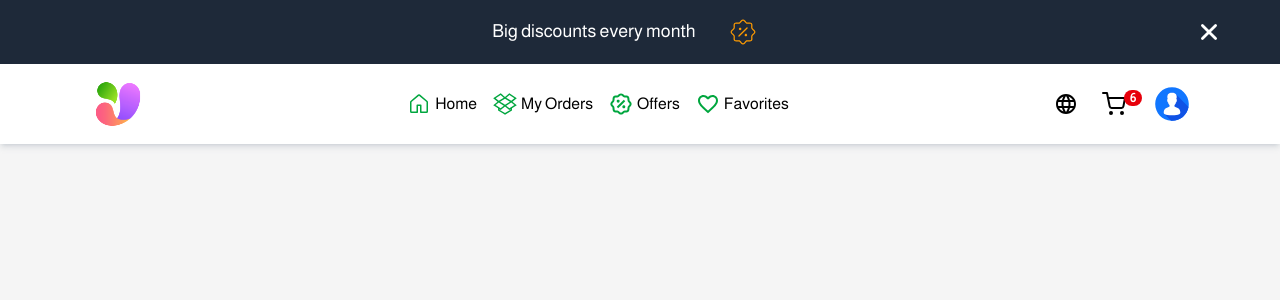
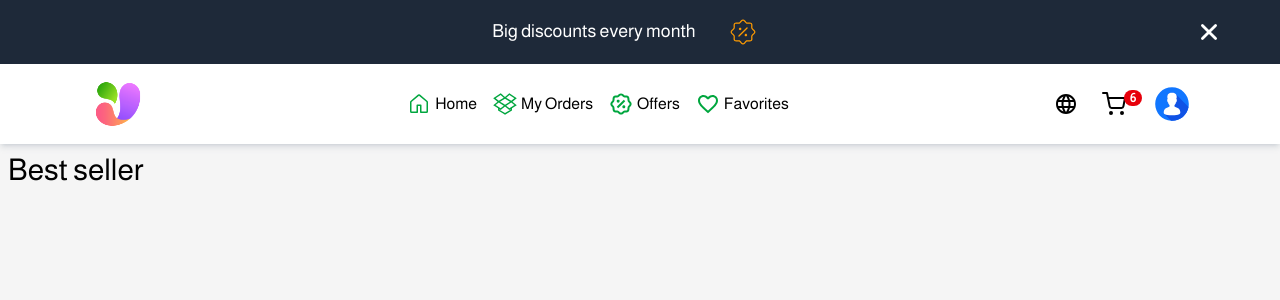
Before and after one commit to ali98nadhum/ecommerce-front, a React (Vite) app: page /best-seller in a window 1280 px wide. Shown: the top 300 px of the page. Built offline with nearby package versions, Linux system fonts and the light colour scheme.

Commit message:
Fix some errors

```diff
--- a/src/App.jsx
+++ b/src/App.jsx
@@ -4,15 +4,18 @@ import Navbar from "../src/utils/Navbar/Navbar";
 import HomePage from "../src/pages/Home/HomePage";
 import BottomNavigation from "../src/utils/BottomNavigation/BottomNavigation";
 import LoginPage from './pages/LoginPage/LoginPage';
+import BestSellerPage from "../src/pages/BestSellerPage/BestSellerPage";
+import Layout from "../src/components/Layout";
 
 function App() {
 
   return (
     <>
-      <Navbar />
+      {/* <Navbar /> */}
       <Routes>
-        <Route path="/" element={<HomePage />} />
+        <Route path="/" element={ <Layout> <HomePage /> </Layout> } />
         <Route path='/login' element={ <LoginPage/>}/>
+        <Route path='/best-seller' element={ <Layout> <BestSellerPage/>  </Layout>}/>
       </Routes>
       <BottomNavigation/>
     </>
--- /dev/null
+++ b/src/components/Layout.jsx
@@ -0,0 +1,21 @@
+// Layout.jsx
+import React, { useState } from "react";
+import Navbar from "../utils/Navbar/Navbar";
+import TopHeader from "../components/TopHeader/TopHeader";
+
+const Layout = ({ children }) => {
+    const [isBannerVisible , setIsBannerVisible] = useState(true);
+
+    const topPadding = isBannerVisible ? 'pt-[128px] sm:pt-[144px]' : 'pt-[64px] sm:pt-[80px]';
+  return (
+    <div>
+      <TopHeader />
+      <Navbar isBannerVisible={isBannerVisible} setIsBannerVisible={setIsBannerVisible} />
+      <main className={topPadding}>
+        {children}
+      </main>
+    </div>
+  );
+};
+
+export default Layout;
--- a/src/components/TopHeader/TopHeader.jsx
+++ b/src/components/TopHeader/TopHeader.jsx
@@ -1,29 +1,28 @@
-import React, { useState,useEffect } from "react";
+import React, { useEffect } from "react";
 import { CiDiscount1 } from "react-icons/ci";
 import { IoClose } from "react-icons/io5";
 import { useTranslation } from "react-i18next";
 
+const TopHeader = ({ isBannerVisible, setIsBannerVisible }) => {
+  // const [isBannerVisible , setIsBannerVisible] = useState(true);
+  const { t, i18n } = useTranslation();
+  useEffect(() => {
+    document.documentElement.dir = i18n.language === "ar" ? "rtl" : "ltr";
+  }, [i18n.language]);
 
-const TopHeader = () => {
-  const [isBannerVisible , setIsBannerVisible] = useState(true);
-  const { t, i18n } = useTranslation();
-    useEffect(() => {
-      document.documentElement.dir = i18n.language === "ar" ? "rtl" : "ltr";
-    }, [i18n.language]);
+  if (!isBannerVisible) return null;
   return (
     <>
-    {isBannerVisible && (
-        <div className="w-full h-16 flex items-center justify-between px-4 md:px-14 py-1 font-medium text-sm text-white text-center bg-gray-800">
+      <div className="w-full h-16 flex items-center justify-between px-4 md:px-14 py-1 font-medium text-sm text-white text-center bg-gray-800">
         <div></div>
         <div className="flex items-center justify-between gap-4 sm:gap-8">
-          <p className="sm:text-[18px]"> {t("Discount-des")} </p>
+          <p className="sm:text-[18px]">{t("Discount-des")}</p>
           <CiDiscount1 className="text-amber-500 text-3xl" />
         </div>
         <button onClick={() => setIsBannerVisible(false)}>
           <IoClose className="text-white text-3xl cursor-pointer" />
         </button>
       </div>
-    )}
     </>
   );
 };
--- /dev/null
+++ b/src/pages/BestSellerPage/BestSellerPage.jsx
@@ -0,0 +1,16 @@
+import React,{useEffect} from 'react'
+import { useTranslation } from "react-i18next";
+
+const BestSellerPage = () => {
+    const { t, i18n } = useTranslation();
+      useEffect(() => {
+        document.documentElement.dir = i18n.language === "ar" ? "rtl" : "ltr";
+      }, [i18n.language]);
+  return (
+    <div>
+      <h1 className='text-2xl sm:text-3xl p-2'>{ t("best-seller")} </h1>
+    </div>
+  )
+}
+
+export default BestSellerPage
--- a/src/pages/Home/HomePage.jsx
+++ b/src/pages/Home/HomePage.jsx
@@ -112,7 +112,7 @@ const HomePage = () => {
   }, [i18n.language]);
 
   return (
-    <div className="home pt-32 sm:pt-36 mb-28">
+    <div className="home mb-28">
       <Container>
         <h1 className="text-2xl sm:text-3xl p-2 mt-5">{t("home")}</h1>
         {/* ===== Serach box ===== */}
@@ -125,7 +125,7 @@ const HomePage = () => {
         <SectionTitleBar title={t("category-title")} link={"/category"} />
         <CardCarousel items={products} CardComponent={CategoriesCard} />
         {/* ===== Products besr siller ===== */}
-        <SectionTitleBar title={t("best-seller")} link={"/"} />
+        <SectionTitleBar title={t("best-seller")} link={"/best-seller"} />
         <ProductCarousel items={products} CardComponent={ProductCard} />
         {/* ===== Products besr siller ===== */}
         <SectionTitleBar title={t("Discounts")} link={"/"} />
--- a/src/utils/Navbar/Navbar.jsx
+++ b/src/utils/Navbar/Navbar.jsx
@@ -15,7 +15,7 @@ import TopHeader from "../../components/TopHeader/TopHeader";
 import "./navbar.css";
 
 
-const Navbar = () => {
+const Navbar = ({ isBannerVisible, setIsBannerVisible }) => {
   const location = useLocation();
   const { pathname } = location;
   const { t, i18n } = useTranslation();
@@ -36,7 +36,7 @@ const Navbar = () => {
 
   return (
     <div className="fixed top-0 left-0 z-50 w-full">
-    <TopHeader/>
+    <TopHeader isBannerVisible={isBannerVisible} setIsBannerVisible={setIsBannerVisible}/>
     <nav  className="navbar  p-2.5 h-16 sm:h-20 w-full flex items-center shadow-md shadow-gray-400/30 bg-white">
     <Container>
       <div className="flex items-center justify-between">
```
